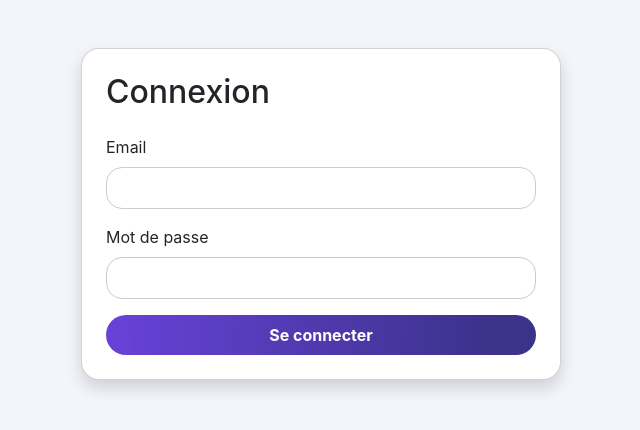
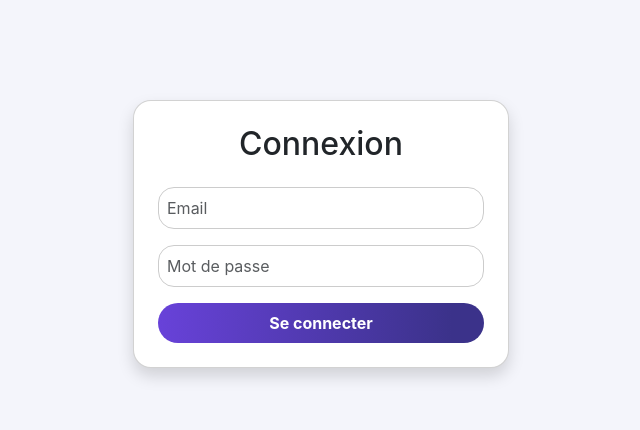
Before and after one commit to OneOffsas/claimoneoff-front02, a Next.js app: page /login in a window 1280 px wide. Shown: the top 430 px of the page, without its empty margins (319-959 px from the left). Built offline with nearby package versions, Linux system fonts and the light colour scheme.

Commit message:
Update login.js

```diff
--- a/pages/login.js
+++ b/pages/login.js
@@ -1,54 +1,69 @@
 import React, { useState } from "react";
 import { sha256 } from "js-sha256";
-import { toast } from "react-toastify";
+import { ToastContainer, toast } from "react-toastify";
+import 'react-toastify/dist/ReactToastify.css';
 
-export default function LoginPage() {
+export default function Login() {
   const [email, setEmail] = useState("");
   const [password, setPassword] = useState("");
+  const [loading, setLoading] = useState(false);
 
-  const handleLogin = async (e) => {
+  async function handleLogin(e) {
     e.preventDefault();
-    if (!email || !password) {
-      toast.error("Merci de remplir tous les champs !");
-      return;
-    }
-    try {
+    setLoading(true);
+
+    // Hash du mot de passe avant envoi
+    const passwordHash = sha256(password);
+
     const res = await fetch("/api/login", {
       method: "POST",
       headers: { "Content-Type": "application/json" },
-        body: JSON.stringify({
-          action: "login",
-          email,
-          passwordHash: sha256(password)
-        })
+      body: JSON.stringify({ email, passwordHash }),
     });
+
     const data = await res.json();
+
     if (data.status === "success") {
       toast.success("Connexion réussie !");
-        // ici tu peux rediriger, stocker le user, etc.
+      setTimeout(() => {
+        // Redirige vers le dashboard après 1s
         window.location.href = "/dashboard";
+      }, 1000);
     } else {
-        toast.error(data.message || "Erreur de connexion !");
+      toast.error(data.message || "Erreur de connexion");
     }
-    } catch (err) {
-      toast.error("Erreur de connexion réseau !");
+    setLoading(false);
   }
-  };
 
   return (
-    <form onSubmit={handleLogin} className="p-4 card shadow mt-5" style={{maxWidth:480, margin:"auto"}}>
-      <h2 className="mb-4">Connexion</h2>
-      <div className="mb-3">
-        <label className="form-label">Email</label>
-        <input type="email" className="form-control" value={email}
-          onChange={e => setEmail(e.target.value)} required />
+    <div className="container" style={{ maxWidth: 400, margin: "auto", marginTop: "100px" }}>
+      <ToastContainer position="top-center" />
+      <form onSubmit={handleLogin} className="card shadow p-4">
+        <h2 className="mb-4 text-center">Connexion</h2>
+        <input
+          type="email"
+          placeholder="Email"
+          className="form-control mb-3"
+          value={email}
+          onChange={e => setEmail(e.target.value)}
+          required
+        />
+        <input
+          type="password"
+          placeholder="Mot de passe"
+          className="form-control mb-3"
+          value={password}
+          onChange={e => setPassword(e.target.value)}
+          required
+        />
+        <button
+          className="btn btn-primary w-100"
+          type="submit"
+          disabled={loading}
+        >
+          {loading ? "Connexion..." : "Se connecter"}
+        </button>
+      </form>
     </div>
-      <div className="mb-3">
-        <label className="form-label">Mot de passe</label>
-        <input type="password" className="form-control" value={password}
-          onChange={e => setPassword(e.target.value)} required />
-      </div>
-      <button type="submit" className="btn btn-primary w-100">Se connecter</button>
-    </form>
   );
 }
```
Lines whose indentation alone changed are shown as unchanged.
